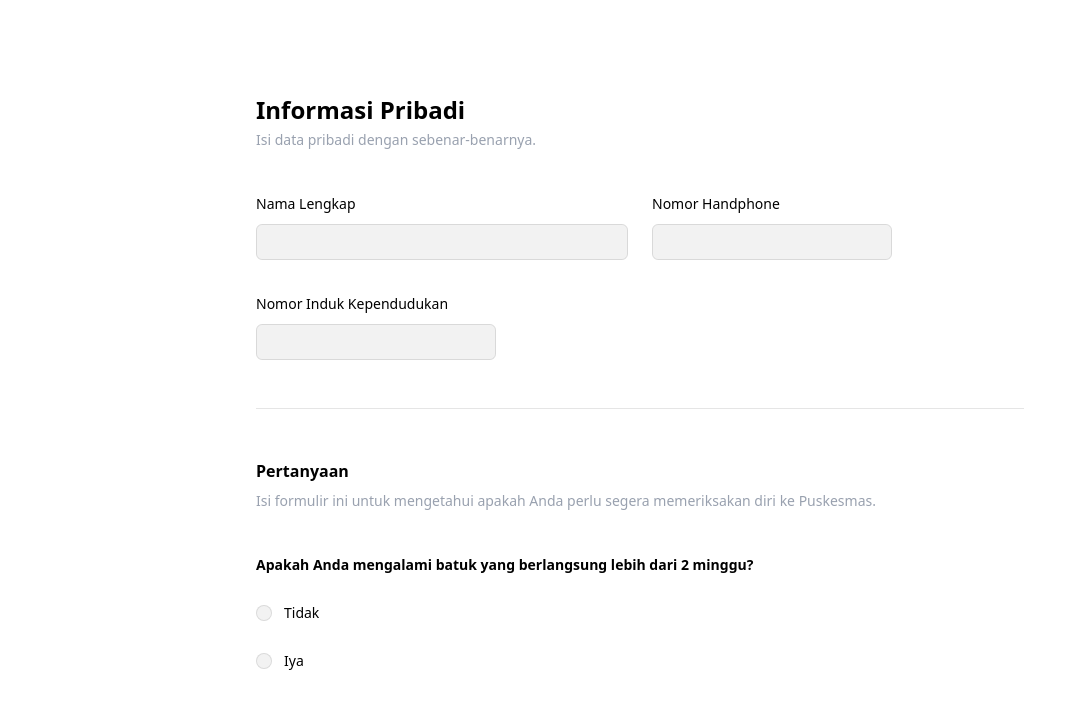
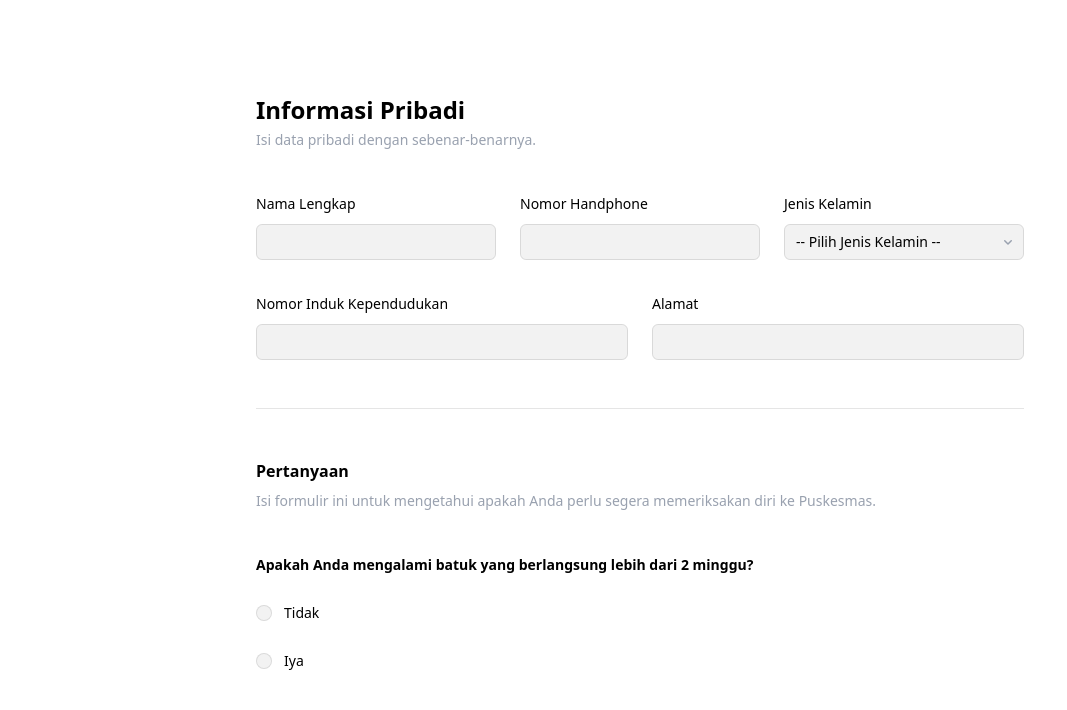
Before and after one commit to bizquits/pkm-tpi, a website: page index.html in a window 1280 px wide. Shown: the top 710 px of the page, without its empty margins (0-1067 px from the left). Drawn offline with Linux system fonts and the light colour scheme.

Commit message:
add jk & address form

```diff
--- a/index.html
+++ b/index.html
@@ -9,7 +9,7 @@
   </head>
   <body>
     <section class="w-11/12 mx-auto py-10 md:w-3/5 md:py-24">
-      <form name="SelfAssessment">
+      <form name="pkm-tpi">
         <div class="space-y-12">
           <div class="border-b border-black/10 pb-12">
             <h2 class="text-2xl/7 font-semibold text-black">
@@ -20,7 +20,7 @@
             </p>
 
             <div class="mt-10 grid grid-cols-1 gap-x-6 gap-y-8 sm:grid-cols-6">
-              <div class="sm:col-span-3">
+              <div class="sm:col-span-2">
                 <label for="name" class="block text-sm/6 font-medium text-black"
                   >Nama Lengkap</label
                 >
@@ -65,8 +65,48 @@
                   </div>
                 </div>
               </div>
+              <div class="sm:col-span-2">
+                <label
+                  for="jenis_kelamin"
+                  class="block text-sm/6 font-medium text-black"
+                  >Jenis Kelamin</label
+                >
+                <div class="mt-2 grid grid-cols-1">
+                  <select
+                    id="jenis_kelamin"
+                    name="jenis_kelamin"
+                    required
+                    class="col-start-1 row-start-1 w-full appearance-none rounded-md bg-blatext-black/5 py-1.5 pr-8 pl-3 text-base text-black outline-1 -outline-offset-1 outline-black/10 bg-black/5 focus:outline-2 focus:-outline-offset-2 focus:outline-indigo-500 sm:text-sm/6"
+                  >
+                    <option
+                      value=""
+                      disabled
+                      selected
+                      hidden
+                      class="text-gray-400"
+                    >
+                      -- Pilih Jenis Kelamin --
+                    </option>
+                    <option value="laki-laki">Laki-laki</option>
+                    <option value="perempuan">Perempuan</option>
+                  </select>
+                  <svg
+                    viewBox="0 0 16 16"
+                    fill="currentColor"
+                    data-slot="icon"
+                    aria-hidden="true"
+                    class="pointer-events-none col-start-1 row-start-1 mr-2 size-5 self-center justify-self-end text-gray-400 sm:size-4"
+                  >
+                    <path
+                      d="M4.22 6.22a.75.75 0 0 1 1.06 0L8 8.94l2.72-2.72a.75.75 0 1 1 1.06 1.06l-3.25 3.25a.75.75 0 0 1-1.06 0L4.22 7.28a.75.75 0 0 1 0-1.06Z"
+                      clip-rule="evenodd"
+                      fill-rule="evenodd"
+                    />
+                  </svg>
+                </div>
+              </div>
 
-              <div class="sm:col-span-2">
+              <div class="sm:col-span-3">
                 <label for="nik" class="block text-sm/6 font-medium text-black"
                   >Nomor Induk Kependudukan</label
                 >
@@ -84,6 +124,22 @@
                       >Warn: <span id="nikErrContent" class="font-normal"></span
                     ></span>
                   </div>
+                </div>
+              </div>
+
+              <div class="sm:col-span-3">
+                <label for="nik" class="block text-sm/6 font-medium text-black"
+                  >Alamat</label
+                >
+                <div class="mt-2">
+                  <input
+                    id="alamat"
+                    type="text"
+                    name="alamat"
+                    autocomplete="alamat"
+                    required
+                    class="block w-full rounded-md bg-black/5 px-3 py-1.5 text-base text-black outline-1 -outline-offset-1 outline-black/10 placeholder:text-gray-500 focus:outline-2 focus:-outline-offset-2 focus:outline-indigo-500 sm:text-sm/6"
+                  />
                 </div>
               </div>
             </div>
--- a/src/js/form.js
+++ b/src/js/form.js
@@ -1,6 +1,6 @@
 const scriptURL =
   "https://script.google.com/macros/s/AKfycbzV7P_VNOYJ8yk5JqCuWm9cunYTiKFIqsPGRgI6kavjOwPl4rCQ_I_6492OGIW0y-_q/exec";
-const form = document.forms["SelfAssessment"];
+const form = document.forms["pkm-tpi"];
 const btn = document.querySelector(".btn");
 const btnLoad = document.querySelector(".btn-load");
 const alert = document.getElementById("modal");
@@ -65,7 +65,7 @@ form.addEventListener("submit", (e) => {
     svg = `<svg viewBox="0 0 24 24" fill="none" stroke="currentColor" stroke-width="1.5" data-slot="icon" aria-hidden="true" class="size-6 text-red-600">
                               <path d="M12 9v3.75m-9.303 3.376c-.866 1.5.217 3.374 1.948 3.374h14.71c1.73 0 2.813-1.874 1.948-3.374L13.949 3.378c-.866-1.5-3.032-1.5-3.898 0L2.697 16.126ZM12 15.75h.007v.008H12v-.008Z" stroke-linecap="round" stroke-linejoin="round" />
                           </svg>`;
-    button = `<a command="close" commandfor="dialog" href="https://wa.me/6282285803030?text=Saya%20memiliki%20gejala%20TBC%20dan%20saya%20ingin%20mendapatkan%20pengobatan.
+    button = `<a command="close" commandfor="dialog" href="https://wa.me/628127079122?text=Saya%20memiliki%20gejala%20TBC%20dan%20saya%20ingin%20mendapatkan%20pengobatan.
             " target="_blank" class="inline-flex w-full justify-center rounded-md bg-red-600 px-3 py-2 text-sm font-semibold text-white shadow-xs hover:bg-red-500 sm:ml-3 sm:w-auto">Lindungi Keluarga Anda</a>
               `;
   } else {
```
Also changed, not shown: dist/output.css.
